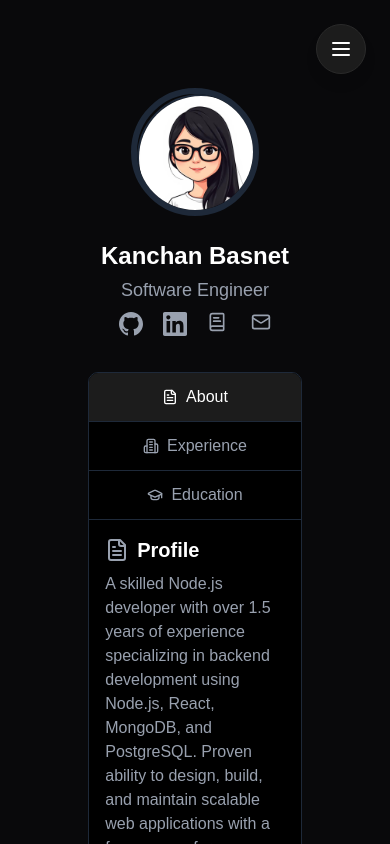
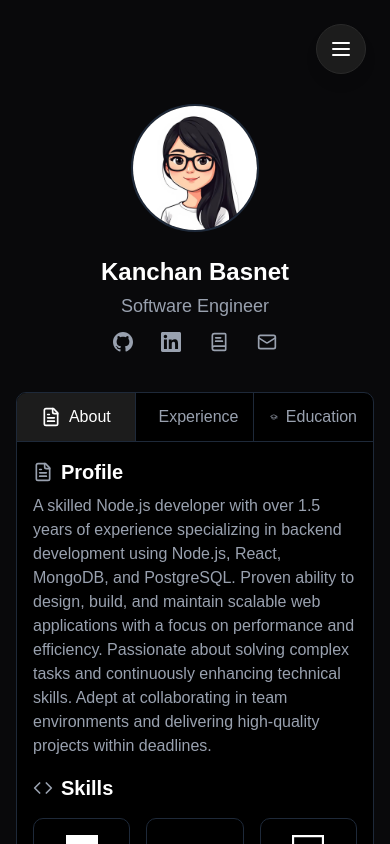
Before and after one commit to Kanchanbasnet/kanchan, a React (Vite) app: page /about in a window 390 px wide. Shown: the top 844 px of the page. Built offline with nearby package versions, Linux system fonts and the light colour scheme.

Commit message:
feat: about responsiveness

```diff
--- a/src/assets/icons/icons.tsx
+++ b/src/assets/icons/icons.tsx
@@ -1,11 +1,11 @@
 export const GithubIcon = () => (
-  <svg viewBox="0 0 24 24" width="24" height="24" fill="currentColor">
+  <svg viewBox="0 0 24 24" className="w-5 h-5 sm:w-6 sm:h-6" fill="currentColor">
     <path d="M12 0c-6.626 0-12 5.373-12 12 0 5.302 3.438 9.8 8.207 11.387.599.111.793-.261.793-.577v-2.234c-3.338.726-4.033-1.416-4.033-1.416-.546-1.387-1.333-1.756-1.333-1.756-1.089-.745.083-.729.083-.729 1.205.084 1.839 1.237 1.839 1.237 1.07 1.834 2.807 1.304 3.492.997.107-.775.418-1.305.762-1.604-2.665-.305-5.467-1.334-5.467-5.931 0-1.311.469-2.381 1.236-3.221-.124-.303-.535-1.524.117-3.176 0 0 1.008-.322 3.301 1.23.957-.266 1.983-.399 3.003-.404 1.02.005 2.047.138 3.006.404 2.291-1.552 3.297-1.23 3.297-1.23.653 1.653.242 2.874.118 3.176.77.84 1.235 1.911 1.235 3.221 0 4.609-2.807 5.624-5.479 5.921.43.372.823 1.102.823 2.222v3.293c0 .319.192.694.801.576 4.765-1.589 8.199-6.086 8.199-11.386 0-6.627-5.373-12-12-12z" />
   </svg>
 );
 
 export const LinkedInIcon = () => (
-  <svg viewBox="0 0 24 24" width="24" height="24" fill="currentColor">
+  <svg viewBox="0 0 24 24" className="w-5 h-5 sm:w-6 sm:h-6" fill="currentColor">
     <path d="M20.447 20.452h-3.554v-5.569c0-1.328-.027-3.037-1.852-3.037-1.853 0-2.136 1.445-2.136 2.939v5.667H9.351V9h3.414v1.561h.046c.477-.9 1.637-1.85 3.37-1.85 3.601 0 4.267 2.37 4.267 5.455v6.286zM5.337 7.433c-1.144 0-2.063-.926-2.063-2.065 0-1.138.92-2.063 2.063-2.063 1.14 0 2.064.925 2.064 2.063 0 1.139-.925 2.065-2.064 2.065zm1.782 13.019H3.555V9h3.564v11.452zM22.225 0H1.771C.792 0 0 .774 0 1.729v20.542C0 23.227.792 24 1.771 24h20.451C23.2 24 24 23.227 24 22.271V1.729C24 .774 23.2 0 22.222 0h.003z" />
   </svg>
 );
--- a/src/pages/About/About.tsx
+++ b/src/pages/About/About.tsx
@@ -115,7 +115,7 @@ const About = () => {
               animate={{ rotate: 0, opacity: 1 }}
               transition={{ duration: 0.5 }}
             >
-              <FileText className="w-6 h-6 text-gray-400" />
+              <FileText className="w-5 h-5 text-gray-400" />
             </motion.div>
             <h2 className="text-xl font-semibold text-white">Profile</h2>
           </div>
@@ -130,7 +130,7 @@ const About = () => {
               animate={{ rotate: 0, opacity: 1 }}
               transition={{ duration: 0.5, delay: 0.2 }}
             >
-              <Code className="w-6 h-6 text-gray-400" />
+              <Code className="w-5 h-5 text-gray-400" />
             </motion.div>
             <h2 className="text-xl font-semibold text-white">Skills</h2>
           </div>
--- a/src/pages/About/AboutContent.tsx
+++ b/src/pages/About/AboutContent.tsx
@@ -8,40 +8,8 @@ export default function ProfessionalSummary() {
   const [activeTab, setActiveTab] = useState("about")
 
   return (
-    <div className="mt-8 sm:mt-12 mx-auto overflow-hidden rounded-lg bg-black border border-gray-800">
-      <div className="sm:hidden flex flex-col divide-y divide-gray-800">
-        <button
-          onClick={() => setActiveTab("about")}
-          className={`flex items-center justify-center gap-2 py-3 px-4 transition-colors cursor-pointer
-            ${activeTab === "about" ? "text-white bg-[#1c1c1c]" : "text-gray-400 hover:text-gray-300"}
-          `}
-        >
-          <FileText className="w-4 h-4" />
-          <span className="font-medium">About</span>
-        </button>
-
-        <button
-          onClick={() => setActiveTab("experience")}
-          className={`flex items-center justify-center gap-2 py-3 px-4 transition-colors cursor-pointer
-            ${activeTab === "experience" ? "text-white bg-[#1c1c1c]" : "text-gray-400 hover:text-gray-300"}
-          `}
-        >
-          <Building2 className="w-4 h-4" />
-          <span className="font-medium">Experience</span>
-        </button>
-
-        <button
-          onClick={() => setActiveTab("education")}
-          className={`flex items-center justify-center gap-2 py-3 px-4 transition-colors cursor-pointer
-            ${activeTab === "education" ? "text-white bg-[#1c1c1c]" : "text-gray-400 hover:text-gray-300"}
-          `}
-        >
-          <GraduationCap className="w-4 h-4" />
-          <span className="font-medium">Education</span>
-        </button>
-      </div>
-
-      <div className="hidden sm:grid grid-cols-3 divide-x divide-gray-800">
+    <div className="overflow-hidden rounded-lg bg-black border border-gray-800">
+      <div className="grid grid-cols-3 divide-x divide-gray-800">
         <button
           onClick={() => setActiveTab("about")}
           className={`flex items-center justify-center gap-2 py-3 px-4 transition-colors cursor-pointer
@@ -75,8 +43,8 @@ export default function ProfessionalSummary() {
 
       <hr className="border-t border-gray-800 w-full m-0" />
 
-      <div className="p-4 sm:p-6">
-        <div className="space-y-3 sm:space-y-4 text-gray-400">
+      <div className="p-4">
+        <div className="text-gray-400">
           {activeTab === "about" && <About />}
           {activeTab === "experience" && <Experience />}
           {activeTab === "education" && <Education />}
--- a/src/pages/About/AboutPage.tsx
+++ b/src/pages/About/AboutPage.tsx
@@ -14,30 +14,28 @@ export default function About() {
         description="Backend developer skilled in Node.js, React.js, and TypeScript. Building reliable and efficient applications with clean, maintainable code."
         pathName="about"
       />
-      <div className="min-h-screen text-white px-3 sm:px-4 py-6 sm:py-8 pb-20 sm:pb-24">
+      <div className="min-h-screen text-white px-4 py-6 pb-20">
         <HeaderNavigation />
 
-        <div className="max-w-7/12 mx-auto space-y-10 sm:space-y-14 mt-16 sm:mt-20 md:mt-25">
-          <div className="flex flex-col md:flex-row items-center md:items-center gap-6 sm:gap-8 md:gap-20">
-            <div className="w-32 h-32 sm:w-40 sm:h-40 md:w-48 md:h-48 relative overflow-hidden rounded-full border-6 border-gray-800">
-              <div className="w-32 h-32 sm:w-40 sm:h-40 md:w-48 md:h-48 relative overflow-hidden rounded-full border-2 border-gray-800">
+        <div className="max-w-4xl mx-auto space-y-10 mt-20">
+          <div className="flex flex-col md:flex-row items-center gap-6 md:gap-20">
+            <div className="w-32 h-32 md:w-48 md:h-48 relative overflow-hidden rounded-full border-2 border-gray-800">
               <img
                 src={profileImage || "/placeholder.svg"}
                 alt="Profile picture"
                 className="w-full h-full object-cover"
               />
             </div>
-            </div>
 
-            <div className="space-y-1 sm:space-y-1.5 text-center md:text-left">
-              <h1 className="text-2xl sm:text-3xl md:text-4xl font-bold text-white">
+            <div className="space-y-1 text-center md:text-left">
+              <h1 className="text-2xl md:text-4xl font-bold text-white">
                 Kanchan Basnet
               </h1>
-              <p className="text-lg sm:text-xl text-gray-400">
+              <p className="text-lg text-gray-400">
                 Software Engineer
               </p>
 
-              <div className="flex justify-center md:justify-start gap-6 sm:gap-8 mt-2 sm:mt-3">
+              <div className="flex justify-center md:justify-start gap-7 mt-3">
                 <a
                   href="https://github.com/Kanchanbasnet"
                   target="_blank"
@@ -45,9 +43,7 @@ export default function About() {
                   className="text-gray-400 hover:text-white transition-colors"
                   aria-label="GitHub"
                 >
-                  <div className="w-5 h-5 sm:w-6 sm:h-6">
                   <GithubIcon />
-                  </div>
                 </a>
                 <a
                   href="https://www.linkedin.com/in/kanchan-basnet/"
@@ -56,9 +52,7 @@ export default function About() {
                   className="text-gray-400 hover:text-white transition-colors"
                   aria-label="LinkedIn"
                 >
-                  <div className="w-5 h-5 sm:w-6 sm:h-6">
                   <LinkedInIcon />
-                  </div>
                 </a>
 
                 <a
@@ -68,7 +62,7 @@ export default function About() {
                   className="text-gray-400 hover:text-white transition-colors"
                   aria-label="Medium"
                 >
-                  <BookText size={20} className="sm:size-6" />
+                  <BookText size={20} className="size-5 sm:size-6" />
                 </a>
 
                 <a
@@ -76,7 +70,7 @@ export default function About() {
                   className="text-gray-400 hover:text-white transition-colors"
                   aria-label="Email"
                 >
-                  <Mail size={20} className="sm:size-6" />
+                  <Mail size={20} className="size-5 sm:size-6" />
                 </a>
               </div>
             </div>
--- a/src/pages/About/Education.tsx
+++ b/src/pages/About/Education.tsx
@@ -55,7 +55,7 @@ const Education = () => {
     >
       <div>
         <motion.div className="flex items-center gap-2 mb-2" variants={item}>
-          <GraduationCap className="w-6 h-6 text-gray-400" />
+          <GraduationCap className="w-5 h-5 text-gray-400" />
           <h2 className="text-xl font-semibold text-white">Education</h2>
         </motion.div>
 
--- a/src/pages/About/Experience.tsx
+++ b/src/pages/About/Experience.tsx
@@ -55,7 +55,7 @@ const Experience = () => {
       variants={container}
     >
       <motion.div className="flex items-center gap-2 mb-2" variants={item}>
-        <Building2 className="w-6 h-6 text-gray-400" />
+        <Building2 className="w-5 h-5 text-gray-400" />
         <h2 className="text-xl font-semibold text-white">Work Experience</h2>
       </motion.div>
 
```
Lines whose indentation alone changed are shown as unchanged.
